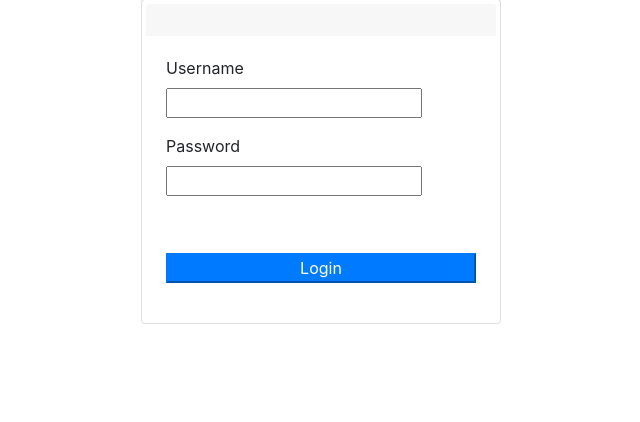
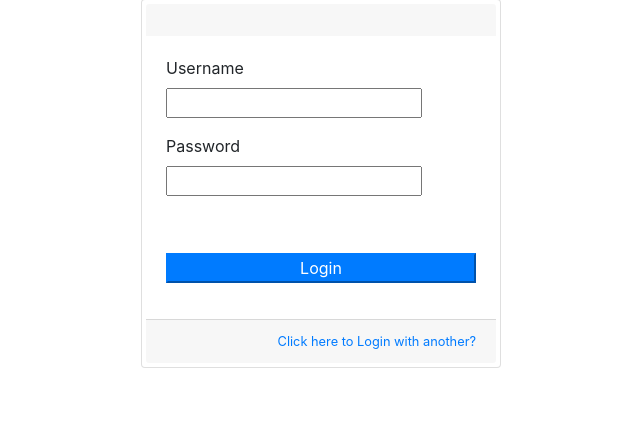
Before and after one commit to ahmedjawed01/database_assessment, a Django app: template templates/registration/login.html in a window 1280 px wide. Shown: the part 57-479 px from the top of the page, without its empty margins (319-959 px from the left). Run offline with Django 3.2, Linux system fonts and the light colour scheme; the template is opened without the code that fills it, so the values that code supplies are empty, except form fields; tables that the repository leaves empty hold one stand-in row (values such as "Sample post"); form fields are guessed from the names that the template uses; some libraries are stand-ins or nearby versions.

Commit message:
FIX: login link.

```diff
--- a/templates/registration/login.html
+++ b/templates/registration/login.html
@@ -60,6 +60,7 @@
 
                                         </form>
                                     </div>
+                                    <div class="card-footer text-right small"><a href="{%  url 'index' %}">Click here to Login with another?</a></div>
                                 </div>
                             </div>
                         </div>
```
